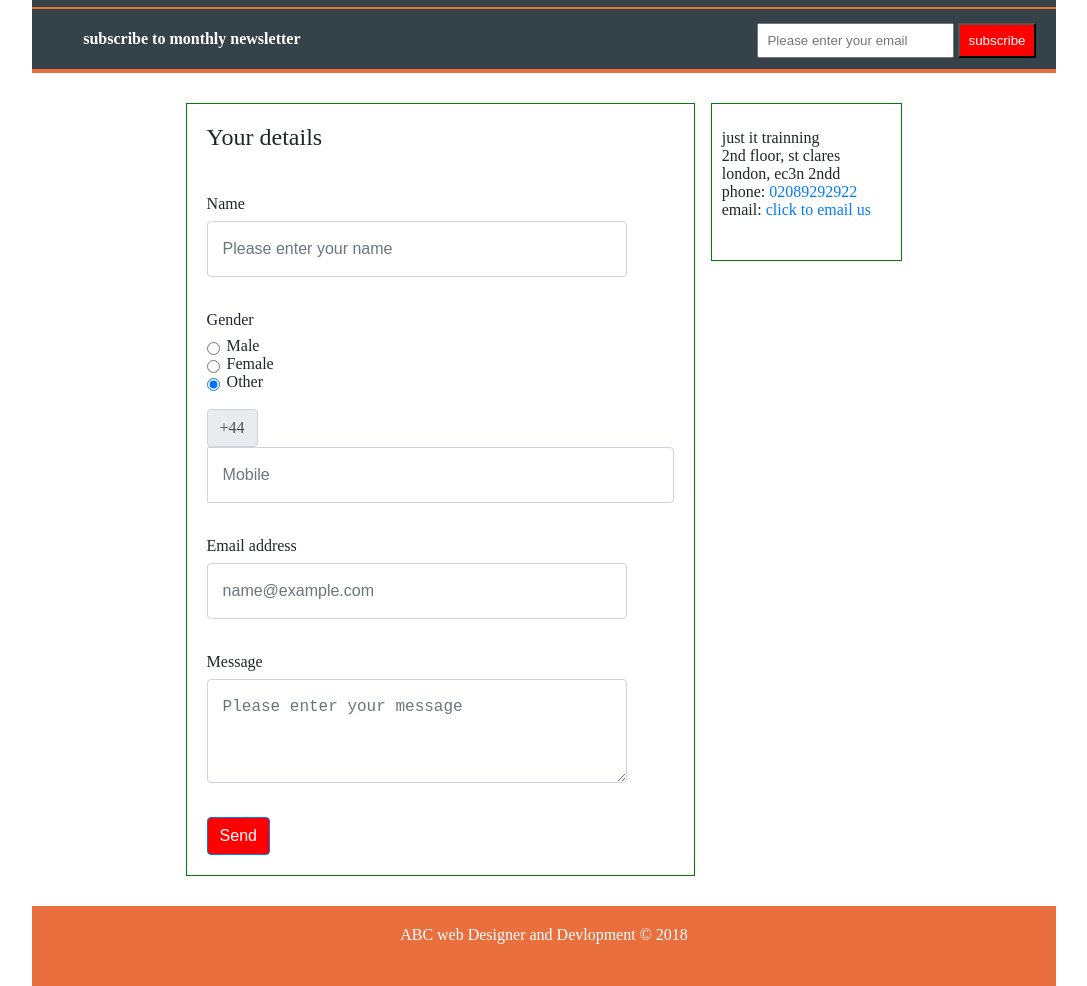
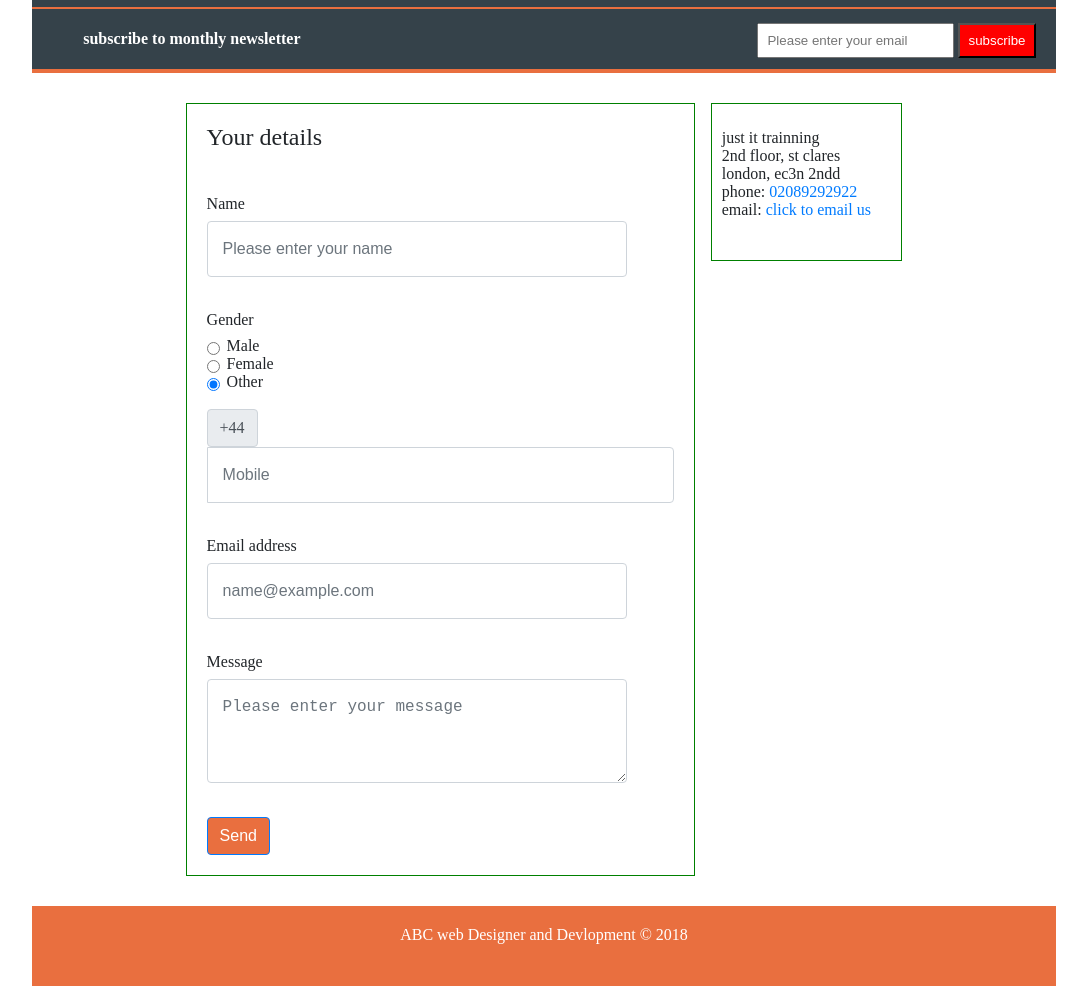
Before and after one commit to Killua6916/weektask, a plain HTML site: page contact.html in a window 1280 px wide. Shown: the part 83-1069 px from the top of the page, without its empty margins (96-1183 px from the left). Drawn offline with Linux system fonts and the light colour scheme.

Commit message:
Update style.css

```diff
--- a/css/style.css
+++ b/css/style.css
@@ -117,7 +117,7 @@ margin: 0;
     width:90%;
 }
 .btn{
-    background-color:red;
+    background-color:#e96f3f;
 }
 footer{
     padding:20px;
```
